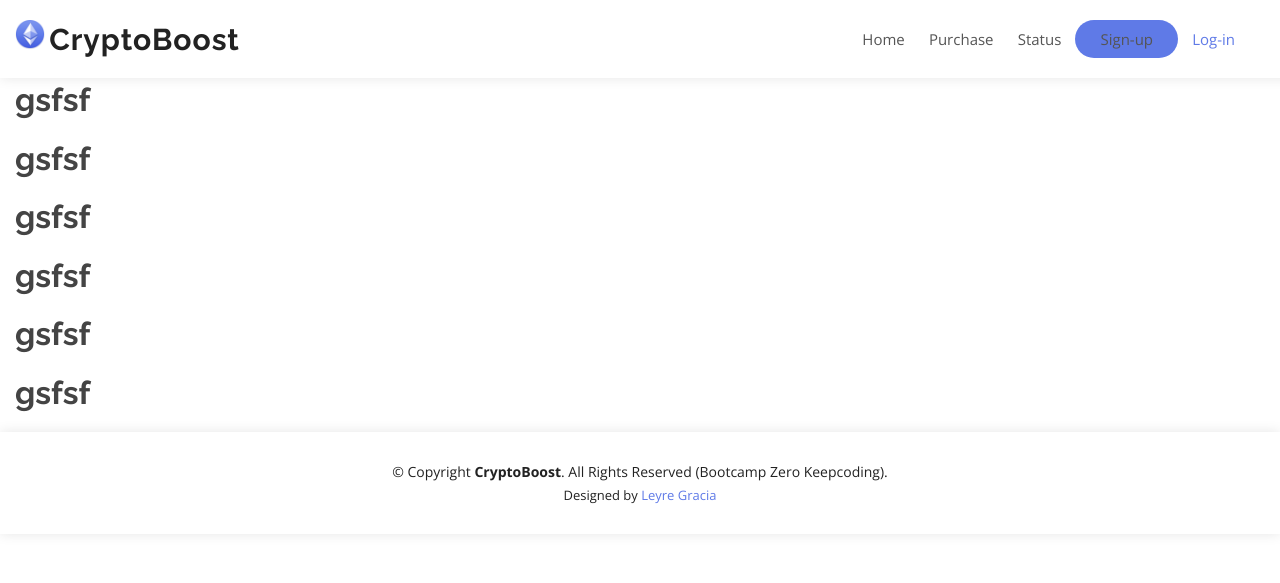
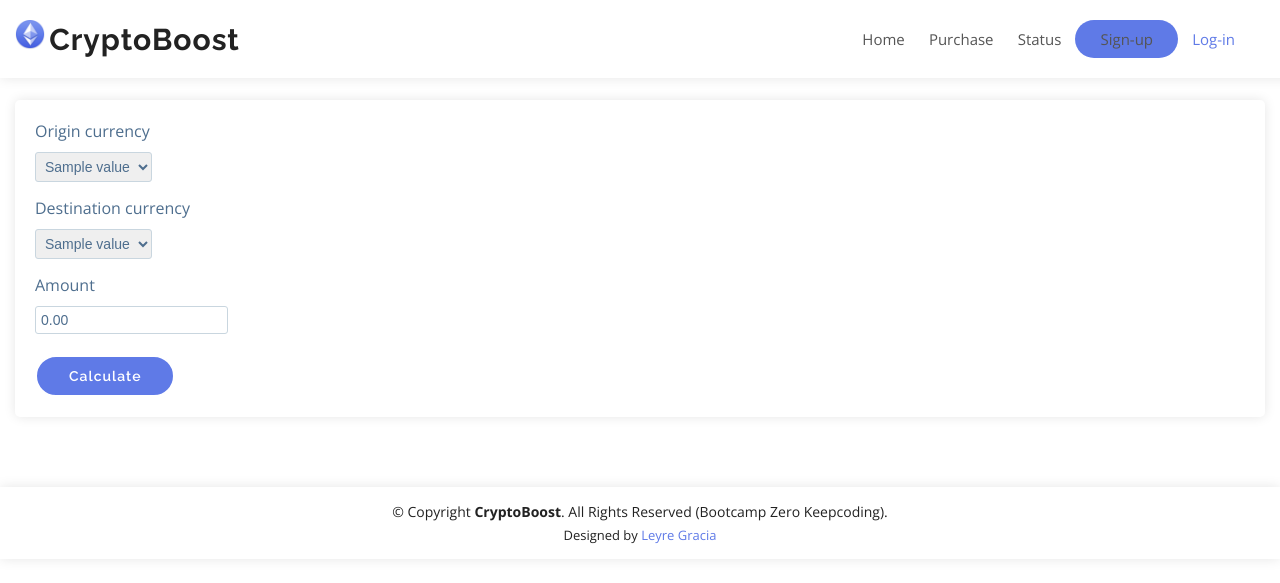
Before and after one commit to LeyPopuli/cripto-simulator, a Flask app: template crypto/templates/purchase.html in a window 1280 px wide. Shown: the top 583 px of the page. Run offline with Flask 2, Linux system fonts and the light colour scheme; the template is opened without the code that fills it: most values are stand-ins (such as "Sample title", 1, 10 or a date in 2020).

Commit message:
End of styling purchase form

```diff
--- a/crypto/static/css/styles.css
+++ b/crypto/static/css/styles.css
@@ -10,8 +10,10 @@ body {
 
 main {
     display: block;
-    padding-top: 60px;
+    padding-top: 100px;
+    padding-bottom: 50px;
     padding-left: 15px;
+    padding-right: 15px;
 }
 
 a {
@@ -148,12 +150,142 @@ nav .log-in:focus {
 
 
 /*--------------------------------------------------------------
+# Exchange form
+--------------------------------------------------------------*/
+
+/* Estilo para el formulario principal */
+
+#purchase-form {
+    background-color: #fff;
+    box-shadow: 0px 0px 12px 0px rgba(0, 0, 0, 0.1);
+    border-radius: 5px;
+    padding: 20px;
+    margin-bottom: 20px;
+}
+
+#purchase-form label {
+    display: block;
+    margin-bottom: 10px;
+    font-weight: 400;
+    color: #4e6e8e;
+}
+
+#purchase-form select,
+#purchase-form input[type="number"] {
+    border: 1px solid #c9d6df;
+    border-radius: 3px;
+    padding: 5px;
+    font-size: 14px;
+    color: #4e6e8e;
+    margin-bottom: 15px;
+}
+
+#purchase-form input[type="submit"] {
+    font-family: "Raleway", sans-serif;
+    font-weight: 600;
+    font-size: 14px;
+    letter-spacing: 1px;
+    display: inline-block;
+    padding: 12px 32px;
+    border-radius: 50px;
+    transition: 0.3s;
+    line-height: 1;
+    color: #fff;
+    animation-delay: 0.8s;
+    margin-top: 6px;
+    border: 2px solid;
+    background-color: #5f7ae7;
+}
+
+#purchase-form input[type="submit"]:hover {
+    background: #7e95eb;
+    color: #fff;
+    text-decoration: none;
+    cursor: pointer;
+}
+
+
+/* Estilo para el formulario oculto */
+
+#hidden-form {
+    background-color: #fff;
+    box-shadow: 0px 0px 12px 0px rgba(0, 0, 0, 0.1);
+    border-radius: 5px;
+    padding: 20px;
+    margin-bottom: 20px;
+}
+
+#hidden-form label {
+    display: block;
+    margin-bottom: 10px;
+    font-weight: 400;
+    color: #4e6e8e;
+}
+
+#hidden-form input[type="number"] {
+    border: 1px solid #c9d6df;
+    border-radius: 3px;
+    padding: 5px;
+    font-size: 14px;
+    color: #4e6e8e;
+    margin-bottom: 15px;
+}
+
+#hidden-form #acceptbtn {
+    font-family: "Raleway", sans-serif;
+    font-weight: 600;
+    font-size: 14px;
+    letter-spacing: 1px;
+    display: inline-block;
+    padding: 12px 32px;
+    border-radius: 50px;
+    transition: 0.3s;
+    line-height: 1;
+    color: #fff;
+    animation-delay: 0.8s;
+    margin-top: 6px;
+    border: 2px solid;
+    background-color: #61e7a1;
+}
+
+#hidden-form #acceptbtn:hover {
+    background: #a1ecc5;
+    color: #fff;
+    text-decoration: none;
+    cursor: pointer;
+}
+
+#hidden-form #rejectbtn {
+    font-family: "Raleway", sans-serif;
+    font-weight: 600;
+    font-size: 14px;
+    letter-spacing: 1px;
+    display: inline-block;
+    padding: 12px 32px;
+    border-radius: 50px;
+    transition: 0.3s;
+    line-height: 1;
+    color: #fff;
+    animation-delay: 0.8s;
+    margin-top: 6px;
+    border: 2px solid;
+    background-color: #e79393;
+}
+
+#hidden-form #rejectbtn:hover {
+    background: #eca1a1;
+    color: #fff;
+    text-decoration: none;
+    cursor: pointer;
+}
+
+/*--------------------------------------------------------------
 # Footer
 --------------------------------------------------------------*/
 #footer {
     background: #fff;
     box-shadow: 0px 0px 12px 0px rgba(0, 0, 0, 0.1);
-    padding: 30px 0;
+    padding: 15px 0;
     color: #222222;
     font-size: 14px;
     text-align: center;
--- /dev/null
+++ b/crypto/static/js/purchase-form.js
@@ -0,0 +1,48 @@
+const form = document.querySelector('#purchase-form');
+
+form.addEventListener('submit', function (event) {
+    event.preventDefault();
+    const formData = new FormData(event.target);
+    const originCurrency = formData.get('origin_currency');
+    const destinationCurrency = formData.get('destination_currency');
+    const amount = formData.get('amount');
+    const data = {
+        originCurrency,
+        destinationCurrency,
+        amount
+    };
+    fetch('http://127.0.0.1:5000/api/v1/exchanges', {
+        method: 'POST',
+        body: JSON.stringify(data),
+        headers: {
+            'Content-Type': 'application/json'
+        }
+    })
+
+        .then(response => {
+            if (response.ok) {
+                return response.json();
+            } else {
+                throw response;
+            }
+        })
+        .then(data => showCalculation(data))
+        .catch(error => window.alert("An error occurred, try again later."));
+});
+
+function showCalculation(data) {
+    const hiddenform = document.querySelector('#hidden-form');
+    hiddenform.style.display = 'block';
+
+    const hiddenNewrate = document.querySelector('#newrate');
+    const hiddenNewamount = document.querySelector('#newamount');
+    const rateFormated = data.newrate.toFixed(2);
+    const finalAmountFormated = data.newfinalamount.toFixed(2);
+    hiddenNewrate.value = rateFormated;
+    hiddenNewamount.value = finalAmountFormated;
+
+}
+
+document.getElementById("rejectbtn").addEventListener("click", function () {
+    location.reload();
+});
--- a/crypto/templates/base.html
+++ b/crypto/templates/base.html
@@ -52,12 +52,8 @@
 
   <main>
 
-    <h1>gsfsf</h1>
-    <h1>gsfsf</h1>
-    <h1>gsfsf</h1>
-    <h1>gsfsf</h1>
-    <h1>gsfsf</h1>
-    <h1>gsfsf</h1>
+    {% block contenido %}
+    {% endblock contenido %}
 
   </main>
 
--- a/crypto/templates/purchase.html
+++ b/crypto/templates/purchase.html
@@ -2,8 +2,50 @@
 
 
 {% block contenido %}
+
+<div class="form-container">
+  <form id="purchase-form">
+    <label for="origin_currency">Origin currency</label>
+    <select name="origin_currency" id="origin_currency" required>
+      {% for value in all_currencies %}
+      <option value="{{ value }}">{{ value }}</option>
+      {% endfor %}
+    </select>
+    <br>
+
+    <label for="destination_currency">Destination currency</label>
+    <select name="destination_currency" id="destination_currency" required>
+      {% for value in all_currencies %}
+      <option value="{{ value }}">{{ value }}</option>
+      {% endfor %}
+    </select>
+    <br>
+
+    <label for="amount">Amount</label>
+    <input type="number" name="amount" id="amount" value="0.00" step="0.01" min="0" required>
+    <br>
+
+    <input class="btn" type="submit" value="Calculate">
+  </form>
+
+  <div id="hidden-form" style="display: none;">
+    <label for="newrate"> Unit price</label>
+    <input type="number" name="newrate" id="newrate" disabled>
+    <label for="newamount"> Available units</label>
+    <input type="number" name="newamount" id="newamount" disabled>
+    <br>
+
+    <button id="rejectbtn" onclick="location.reload()">Recalculate</button>
+    <input class="btn" id="acceptbtn" type="submit" value="Purchase">
+
+  </div>
+</div>
+
+
+
 {% endblock contenido %}
 
 
 {% block scripts %}
+<script src="/static/js/purchase-form.js"></script>
 {% endblock scripts %}
--- a/requirements.txt
+++ b/requirements.txt
@@ -2,3 +2,4 @@ autopep8==2.0.2
 Flask==2.2.3
 Flask-WTF==1.1.1
 python-dotenv==1.0.0
+requests==2.28.2
```
Also changed, not shown: config.py (+5 -2 lines), crypto/api.py (+50 -0 lines), crypto/modelsext.py (added, +38 -0 lines), crypto/views.py (+7 -1 lines), data/db_creation_querys.py (added, +14 -0 lines), data/cryptodb.db (added).
